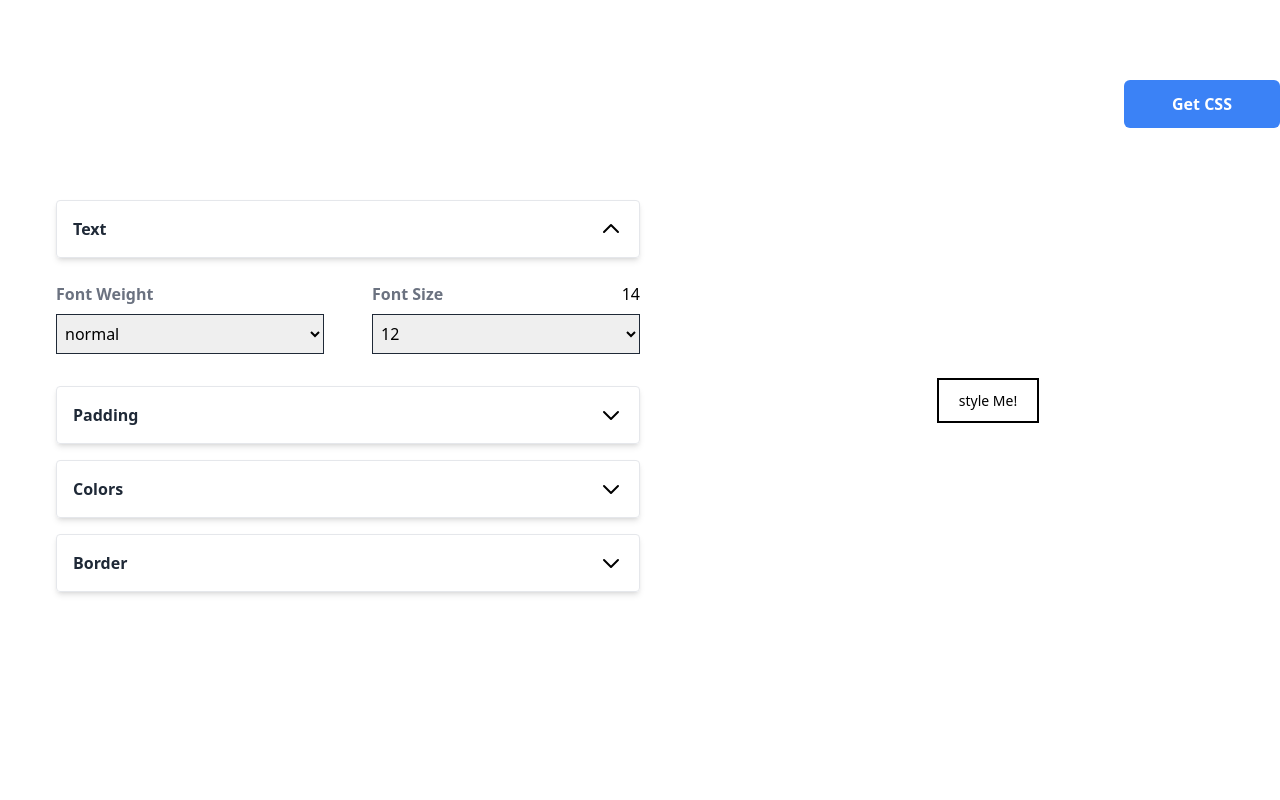
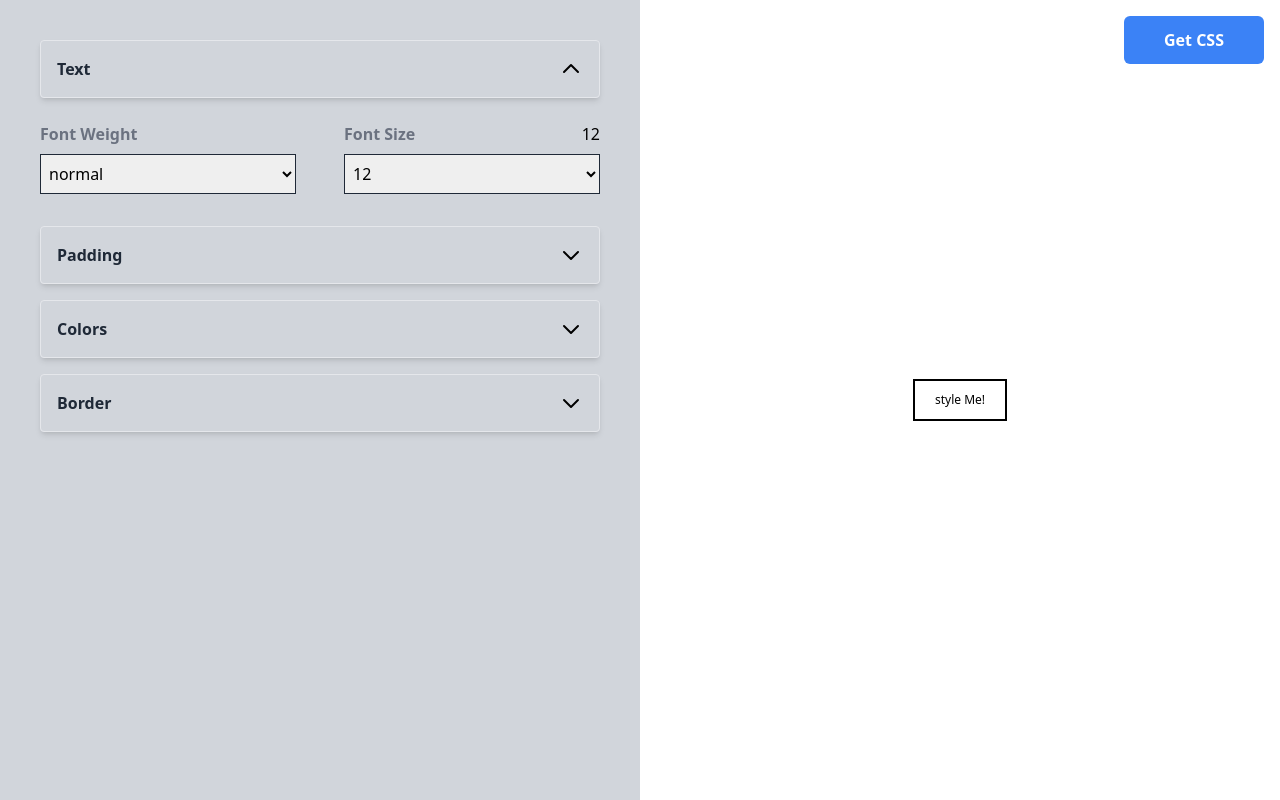
Before and after one commit to staranbeer/css-generator, a React (Create React App) app: page /button in a window 1280 px wide. Built offline with nearby package versions, Linux system fonts and the light colour scheme.

Commit message:
added the layout

```diff
--- a/package.json
+++ b/package.json
@@ -12,6 +12,7 @@
     "react-dom": "^18.2.0",
     "react-icons": "^4.4.0",
     "react-redux": "^8.0.2",
+    "react-router-dom": "^6.3.0",
     "react-scripts": "5.0.1",
     "web-vitals": "^2.1.4"
   },
--- a/src/App.jsx
+++ b/src/App.jsx
@@ -1,21 +1,15 @@
 import React from "react";
-import { useSelector } from "react-redux";
-import ButtonResult from "./components/layout/ButtonResult";
+import Layout from "./components/layout/Layout";
 import ButtonEditor from "./features/buttonSlice/ButtonEditor";
-
+import { Routes, Route } from "react-router-dom";
 const App = () => {
   return (
     <div className="">
-      <div className="max-w-7xl  mx-auto  flex flex-col md:flex-row h-screen w-screen overflow-hidden">
-        <div className="w-full max-w-lg md:max-w-full py-8 mx-auto flex-1 grid place-items-center px-4 lg:px-14">
-          <div className="w-full">
-            <ButtonEditor />
-          </div>
-        </div>
-        <div className="relative w-full bg-white flex-1 grid place-items-center ">
-          <ButtonResult />
-        </div>
-      </div>
+      <Layout>
+        <Routes>
+          <Route path="/button" element={<ButtonEditor />} />
+        </Routes>
+      </Layout>
     </div>
   );
 };
--- a/src/components/layout/ButtonResult.jsx
+++ b/src/components/layout/ButtonResult.jsx
@@ -21,18 +21,15 @@ const ButtonResult = () => {
   useEffect(() => {
     let stylesElement = document.getElementById("generated-styles");
     stylesElement.innerHTML = resultStyles;
-  }, [styles]);
+  }, [resultStyles]);
 
   return (
-    <>
-      <div className="">
-        <button className="button  ">style Me!</button>
-        <button className="absolute px-12 top-10 right-0  bg-blue-500 mt-10 text-center py-3 rounded-md font-bold text-white">
-          Get CSS
-        </button>
-      </div>
-      {/* <pre>{resultStyles}</pre> */}
-    </>
+    <div className="">
+      <button className="button  ">style Me!</button>
+      <button className="absolute top-4 right-4 px-10 py-3 text-white font-bold rounded-md bg-blue-500">
+        Get CSS
+      </button>
+    </div>
   );
 };
 
--- a/src/components/layout/Layout.jsx
+++ b/src/components/layout/Layout.jsx
@@ -1,7 +1,11 @@
 import React from "react";
 
 const Layout = ({ children }) => {
-  return <div>{children}</div>;
+  return (
+    <div className=" w-screen h-screen overflow-hidden ">
+      <div className="grid md:grid-cols-2 w-full h-full">{children}</div>
+    </div>
+  );
 };
 
 export default Layout;
--- a/src/components/utils/Menu.jsx
+++ b/src/components/utils/Menu.jsx
@@ -2,12 +2,13 @@ import React, { useState } from "react";
 import { motion } from "framer-motion";
 import { HiOutlineChevronDown, HiOutlineChevronUp } from "react-icons/hi";
 import { useEffect } from "react";
+import { useCallback } from "react";
 
 export const MenuItem = ({ label, name, value, children }) => {
   return (
     <div>
       <div className="flex items-center justify-between">
-        <label for={label}>{name}</label>
+        <label htmlFor={label}>{name}</label>
         <div>{value}</div>
       </div>
       {children}
@@ -31,15 +32,15 @@ const Menu = ({ title, children, activeMenu, setActiveMenu }) => {
     setIsOpen((i) => !i);
   };
 
-  const handleClose = () => {
+  const handleClose = useCallback(() => {
     if (activeMenu !== title) {
       setIsOpen(false);
     }
-  };
+  }, [activeMenu, title]);
 
   useEffect(() => {
     handleClose();
-  }, [activeMenu]);
+  }, [activeMenu, handleClose]);
 
   return (
     <>
--- a/src/features/buttonSlice/ButtonEditor.jsx
+++ b/src/features/buttonSlice/ButtonEditor.jsx
@@ -1,5 +1,6 @@
 import React, { useState } from "react";
 import { useDispatch, useSelector } from "react-redux";
+import ButtonResult from "../../components/layout/ButtonResult";
 import Menu, { MenuItem } from "../../components/utils/Menu";
 import { changeButtonStyles } from "./buttonSlice";
 
@@ -14,7 +15,8 @@ const ButtonEditor = () => {
   };
 
   return (
-    <div className="w-full flex flex-col gap-2 ">
+    <>
+      <div className="w-full h-full flex flex-col gap-2 p-10 bg-gray-300 ">
         {/* text */}
         <Menu
           activeMenu={activeMenu}
@@ -57,7 +59,11 @@ const ButtonEditor = () => {
           setActiveMenu={setActiveMenu}
           title={"Padding"}
         >
-        <MenuItem name={"paddingX"} label="paddingX" value={styles["paddingX"]}>
+          <MenuItem
+            name={"paddingX"}
+            label="paddingX"
+            value={styles["paddingX"]}
+          >
             <input
               type="range"
               value={styles["paddingX"]}
@@ -67,7 +73,11 @@ const ButtonEditor = () => {
             />
           </MenuItem>
 
-        <MenuItem name={"paddingY"} label="paddingY" value={styles["paddingY"]}>
+          <MenuItem
+            name={"paddingY"}
+            label="paddingY"
+            value={styles["paddingY"]}
+          >
             <input
               type="range"
               value={styles["paddingY"]}
@@ -173,6 +183,10 @@ const ButtonEditor = () => {
           </div>
         </Menu>
       </div>
+      <div className="w-full h-full  grid place-items-center relative">
+        <ButtonResult />
+      </div>
+    </>
   );
 };
 
--- a/src/features/buttonSlice/buttonSlice.js
+++ b/src/features/buttonSlice/buttonSlice.js
@@ -6,7 +6,7 @@ const buttonSlice = createSlice({
     styles: {
       paddingX: "20",
       paddingY: "10",
-      "font-size": "14",
+      "font-size": "12",
       "border-width": 2,
       "border-type": "solid",
       "border-color": "#000000",
--- a/src/index.js
+++ b/src/index.js
@@ -3,6 +3,7 @@ import { Provider } from "react-redux";
 import App from "./App";
 import store from "./app/store";
 import "./index.css";
+import { BrowserRouter } from "react-router-dom";
 
 const rootElement = document.getElementById("root");
 
@@ -10,6 +11,8 @@ const root = createRoot(rootElement);
 
 root.render(
   <Provider store={store}>
-    <App />
+    <BrowserRouter>
+      <App />
+    </BrowserRouter>
   </Provider>
 );
```
Also changed, not shown: 1 other file (tests, documents, lock files or other folders). Lines whose indentation alone changed are shown as unchanged.
